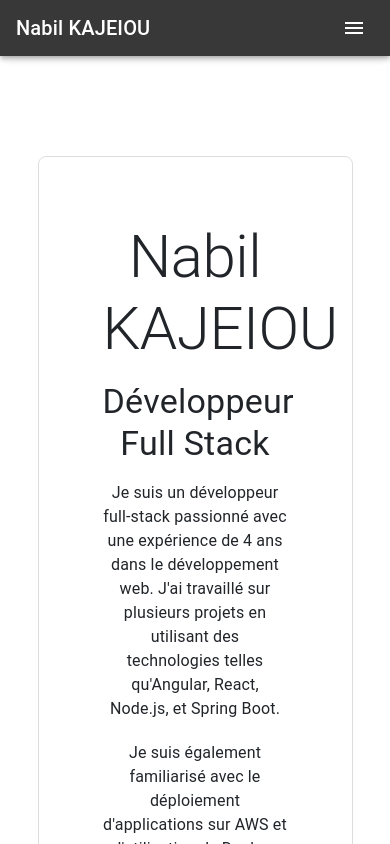
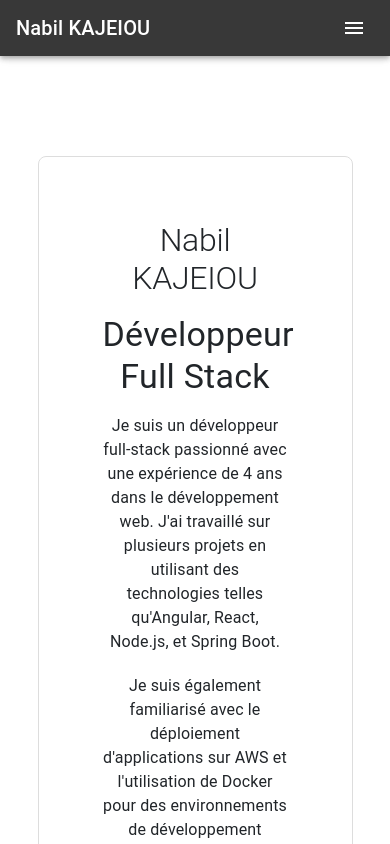
Before and after one commit to kajeiou/Portfolio-React, a React (Create React App) app: page / in a window 390 px wide. Built offline with nearby package versions, Linux system fonts and the light colour scheme.

Commit message:
Title responsive

```diff
--- a/src/components/Home.js
+++ b/src/components/Home.js
@@ -21,8 +21,15 @@ export default function Home() {
                 textAlign: 'center',
             }}
         >
-            <Box sx={{  marginTop: 10,marginBottom: 4, padding: 8, border: '1px solid #ddd', borderRadius: '8px', width: '90%', textAlign: 'center' }}>
-                <Typography variant="h2">Nabil KAJEIOU</Typography>
+            <Box sx={{ marginTop: 10, marginBottom: 4, padding: 8, border: '1px solid #ddd', borderRadius: '8px', width: '90%', textAlign: 'center' }}>
+                <Typography
+                    variant="h2"
+                    sx={{
+                    fontSize: { xs: '2rem', sm: '3rem', md: '4rem' },
+                    }}
+                >
+                    Nabil KAJEIOU
+                </Typography>
                 <Typography variant="h4" sx={{ marginY: 2 }}>
                     Développeur Full Stack
                 </Typography>
@@ -32,7 +39,8 @@ export default function Home() {
                 <Typography variant="body1" sx={{ maxWidth: '600px', margin: '20px auto' }}>
                     Je suis également familiarisé avec le déploiement d'applications sur AWS et l'utilisation de Docker pour des environnements de développement optimisés. J'adore apprendre de nouvelles technologies et m'efforce d'améliorer continuellement mes compétences.
                 </Typography>
-            </Box>
+                </Box>
+
 
             <Box sx={{ marginBottom: 8, padding: 4, border: '1px solid #ddd', borderRadius: '8px', width: '90%', textAlign: 'center' }}>
                 <Box sx={{ display: 'flex', flexDirection: 'column', alignItems: 'center', marginTop: 4 }}>
--- a/src/components/Nav.js
+++ b/src/components/Nav.js
@@ -36,9 +36,15 @@ export default function Nav() {
     <Box sx={{ flexGrow: 1 }}>
       <AppBar position="static" sx={{ backgroundColor: '#383838' }}>
         <Toolbar>
-          <Typography variant="h6" sx={{ flexGrow: 1 }}>
-            Nabil KAJEIOU
-          </Typography>
+
+            <Typography variant="h6" sx={{ flexGrow: 1 }}>
+              <Link to="/" style={{ textDecoration: 'none', color: 'inherit' }}>
+
+                Nabil KAJEIOU
+              </Link>
+            </Typography>
+
+
 
           {isMobile ? (
             <>
```
